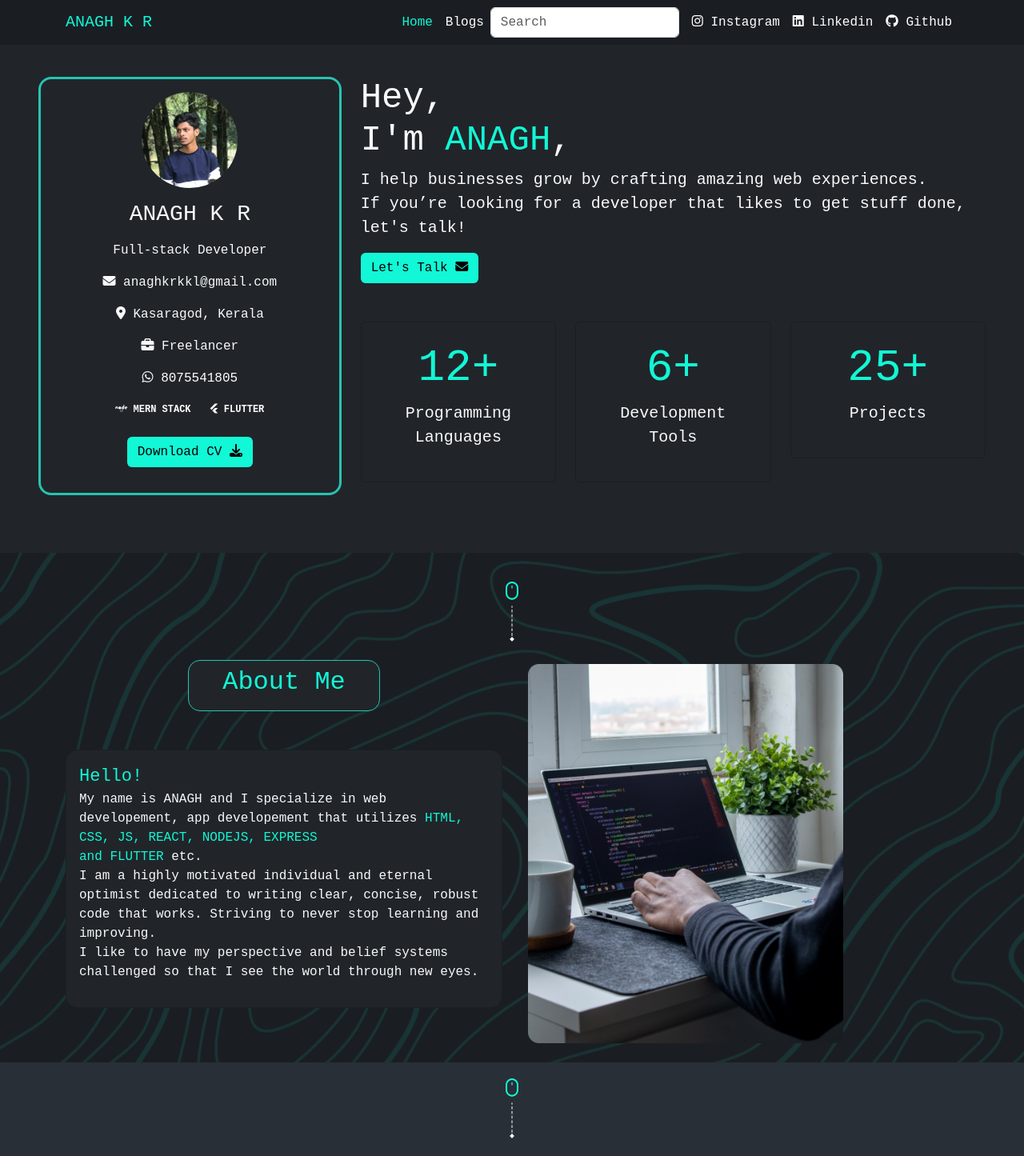
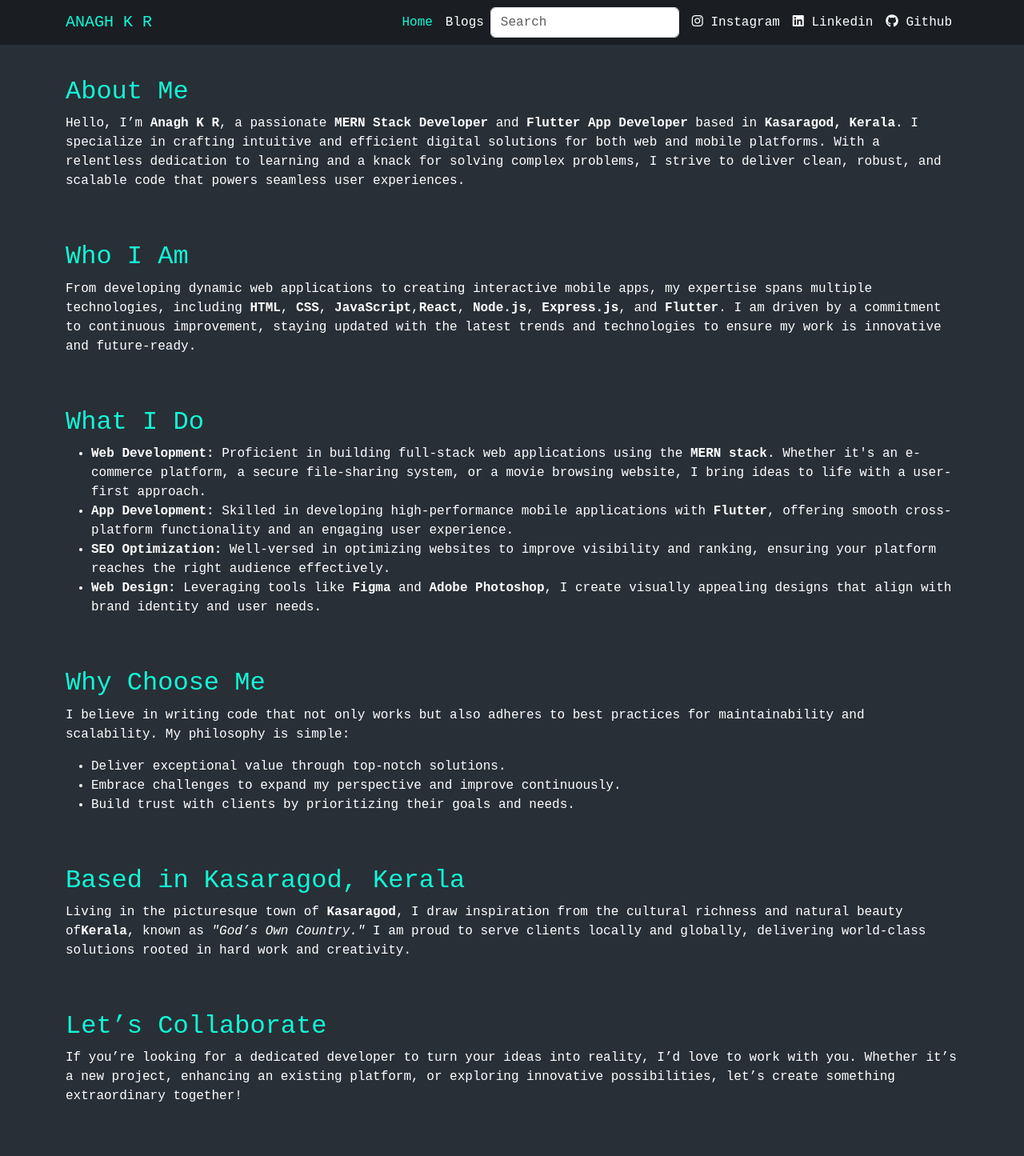
Before and after one commit to anagh534/ANAGH, a React (Vite) app: page /about in a window 1280 px wide. Shown: the top 1445 px of the page at 80% size. After the commit the page ends 1398 px from the top, so only its background shows below. Built offline with nearby package versions, Linux system fonts and the light colour scheme.

Commit message:
added react router dom and aboutdetailed page

```diff
--- a/package.json
+++ b/package.json
@@ -12,7 +12,8 @@
   "dependencies": {
     "react": "^18.3.1",
     "react-countup": "^6.5.3",
-    "react-dom": "^18.3.1"
+    "react-dom": "^18.3.1",
+    "react-router": "^7.0.1"
   },
   "devDependencies": {
     "@eslint/js": "^9.9.0",
--- /dev/null
+++ b/src/HomePage.jsx
@@ -0,0 +1,16 @@
+import React from 'react'
+import App from './App'
+import { Route, Routes } from 'react-router'
+import AboutDetailed from './pages/About/AboutDetailed'
+
+
+function HomePage() {
+  return (
+    <Routes>
+      <Route index element={<App />} />
+      <Route path="about" element={<AboutDetailed />} />
+    </Routes>
+  )
+}
+
+export default HomePage
--- a/src/main.jsx
+++ b/src/main.jsx
@@ -1,8 +1,11 @@
-import { StrictMode } from 'react'
+// import { StrictMode } from 'react'
 import { createRoot } from 'react-dom/client'
-import App from './App.jsx'
 import './index.css'
+import { BrowserRouter } from "react-router";
+import HomePage from './HomePage.jsx';
 
 createRoot(document.getElementById('root')).render(
-  <App />
+  <BrowserRouter>
+    <HomePage />
+  </BrowserRouter>
 )
--- a/src/pages/About/About.css
+++ b/src/pages/About/About.css
@@ -22,3 +22,10 @@
     flex-direction: column;
     align-items: center;
 }
+.btn-bg{
+    background-color: #12F7D6 !important;
+    color: black;
+}
+.btn-bg:hover{
+    color: black;
+}
--- a/src/pages/About/About.jsx
+++ b/src/pages/About/About.jsx
@@ -2,6 +2,7 @@ import React from 'react'
 import './About.css'
 import scroll from '../../assets/scroll.png'
 import about from '../../assets/about.png'
+import { Link } from 'react-router'
 
 const About = () => {
     return (
@@ -15,13 +16,14 @@ const About = () => {
                         <div className="card text-center bg-dark text-light p-2 mb-5" style={{ borderRadius: '15px', border: '1px solid #28c3b3', width: '15rem' }}>
                             <h2>About Me</h2>
                         </div>
-                        <div className="card text-center bg-dark text-light p-3 mb-5" style={{ borderRadius: '15px'}}>
-                            <p style={{textAlign: 'left'}}>
-                                <span style={{fontSize: '22px',color: '#12F7D6'}}>Hello!</span> <br />
-                                My name is ANAGH and I specialize in web developement, app developement that utilizes <span style={{color: '#12F7D6'}}>HTML, CSS, JS, REACT, NODEJS, EXPRESS <br /> and FLUTTER</span> etc. <br />
+                        <div className="card text-center bg-dark text-light p-3 mb-5" style={{ borderRadius: '15px' }}>
+                            <p style={{ textAlign: 'left' }}>
+                                <span style={{ fontSize: '22px', color: '#12F7D6' }}>Hello!</span> <br />
+                                My name is ANAGH and I specialize in web developement, app developement that utilizes <span style={{ color: '#12F7D6' }}>HTML, CSS, JS, REACT, NODEJS, EXPRESS <br /> and FLUTTER</span> etc. <br />
                                 I am a highly motivated individual and eternal optimist dedicated to writing clear, concise, robust code that works. Striving to never stop learning and improving. <br />
                                 I like to have my perspective and belief systems challenged so that I see the world through new eyes. <br />
                             </p>
+                            <Link to="/about" className='btn btn-bg'>Know More</Link>
                         </div>
                     </div>
                     <div className="col-lg-6 d-none d-sm-none d-md-none d-lg-block  about-right">
--- /dev/null
+++ b/src/pages/About/AboutDetailed.jsx
@@ -0,0 +1,89 @@
+import React from 'react'
+import NavBar from '../../components/NavBar'
+
+function AboutDetailed() {
+  return (
+    <>
+      <NavBar />
+      <div className="container mt-5">
+        <div className="row">
+          <div className="col-lg-12 mt-5">
+            <h2>About Me</h2>
+            <p>
+              Hello, I’m <strong>Anagh K R</strong>, a passionate <strong>MERN Stack Developer</strong> and
+              <strong> Flutter App Developer</strong> based in <strong>Kasaragod, Kerala</strong>. I specialize in
+              crafting intuitive and efficient digital solutions for both web and mobile platforms. With a relentless dedication to
+              learning and a knack for solving complex problems, I strive to deliver clean, robust, and scalable code that powers
+              seamless user experiences.
+            </p>
+          </div>
+
+          <div className="col-lg-12 mt-5">
+            <h2>Who I Am</h2>
+            <p>
+              From developing dynamic web applications to creating interactive mobile apps, my expertise spans multiple
+              technologies, including <strong>HTML</strong>, <strong>CSS</strong>, <strong>JavaScript</strong>,
+              <strong>React</strong>, <strong>Node.js</strong>, <strong>Express.js</strong>, and <strong>Flutter</strong>. I am
+              driven by a commitment to continuous improvement, staying updated with the latest trends and technologies to ensure my
+              work is innovative and future-ready.
+            </p>
+          </div>
+
+          <div className="col-lg-12 mt-5">
+            <h2>What I Do</h2>
+            <ul>
+              <li>
+                <strong>Web Development:</strong> Proficient in building full-stack web applications using the <strong>MERN stack</strong>.
+                Whether it's an e-commerce platform, a secure file-sharing system, or a movie browsing website, I bring ideas to life with a user-first approach.
+              </li>
+              <li>
+                <strong>App Development:</strong> Skilled in developing high-performance mobile applications with <strong>Flutter</strong>,
+                offering smooth cross-platform functionality and an engaging user experience.
+              </li>
+              <li>
+                <strong>SEO Optimization:</strong> Well-versed in optimizing websites to improve visibility and ranking, ensuring your
+                platform reaches the right audience effectively.
+              </li>
+              <li>
+                <strong>Web Design:</strong> Leveraging tools like <strong>Figma</strong> and <strong>Adobe Photoshop</strong>, I create
+                visually appealing designs that align with brand identity and user needs.
+              </li>
+            </ul>
+          </div>
+
+          <div className="col-lg-12 mt-5">
+            <h2>Why Choose Me</h2>
+            <p>
+              I believe in writing code that not only works but also adheres to best practices for maintainability and scalability. My philosophy is simple:
+            </p>
+            <ul>
+              <li>Deliver exceptional value through top-notch solutions.</li>
+              <li>Embrace challenges to expand my perspective and improve continuously.</li>
+              <li>Build trust with clients by prioritizing their goals and needs.</li>
+            </ul>
+          </div>
+
+          <div className="col-lg-12 mt-5">
+            <h2>Based in Kasaragod, Kerala</h2>
+            <p>
+              Living in the picturesque town of <strong>Kasaragod</strong>, I draw inspiration from the cultural richness and natural beauty of
+              <strong>Kerala</strong>, known as <em>"God’s Own Country."</em> I am proud to serve clients locally and globally, delivering world-class
+              solutions rooted in hard work and creativity.
+            </p>
+          </div>
+
+          <div className="col-lg-12 mt-5">
+            <h2>Let’s Collaborate</h2>
+            <p>
+              If you’re looking for a dedicated developer to turn your ideas into reality, I’d love to work with you. Whether it’s a new project,
+              enhancing an existing platform, or exploring innovative possibilities, let’s create something extraordinary together!
+            </p>
+          </div>
+
+        </div>
+      </div>
+    </>
+  )
+}
+
+export default AboutDetailed
```
Also changed, not shown: 1 other file (tests, documents, lock files or other folders).
